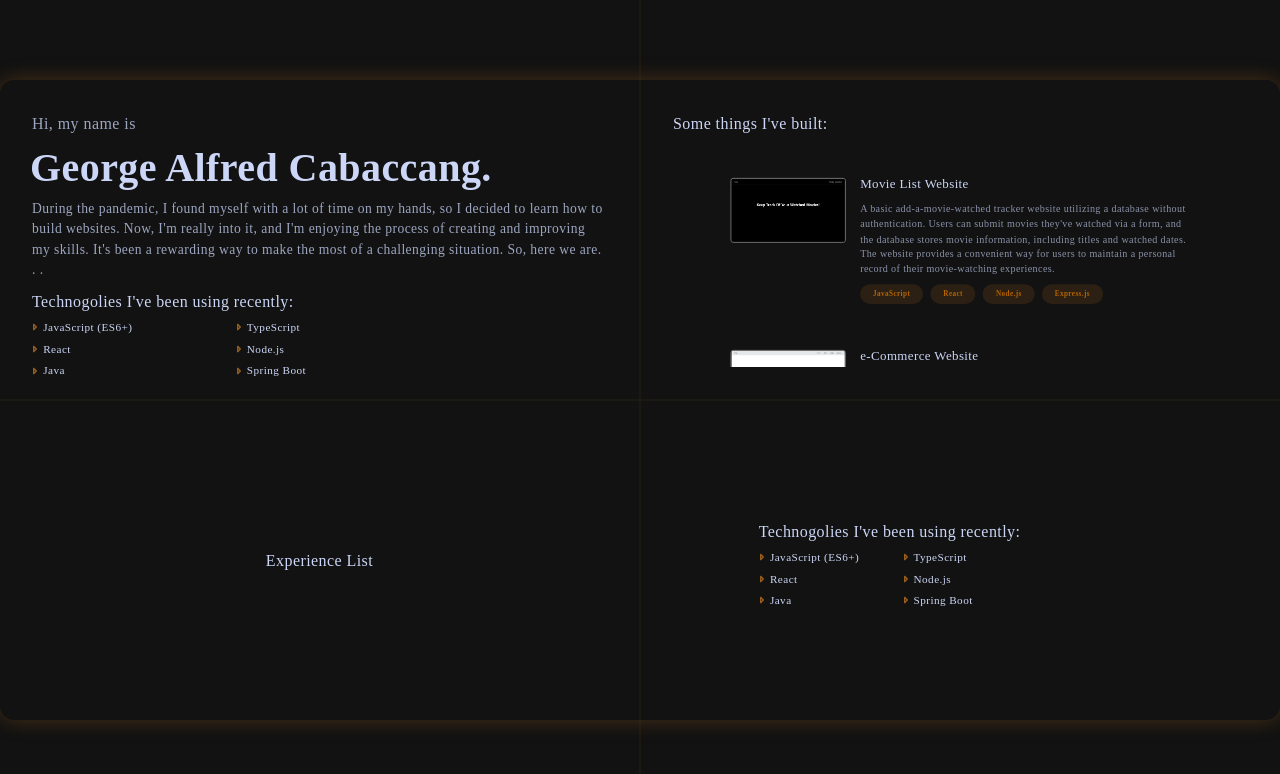
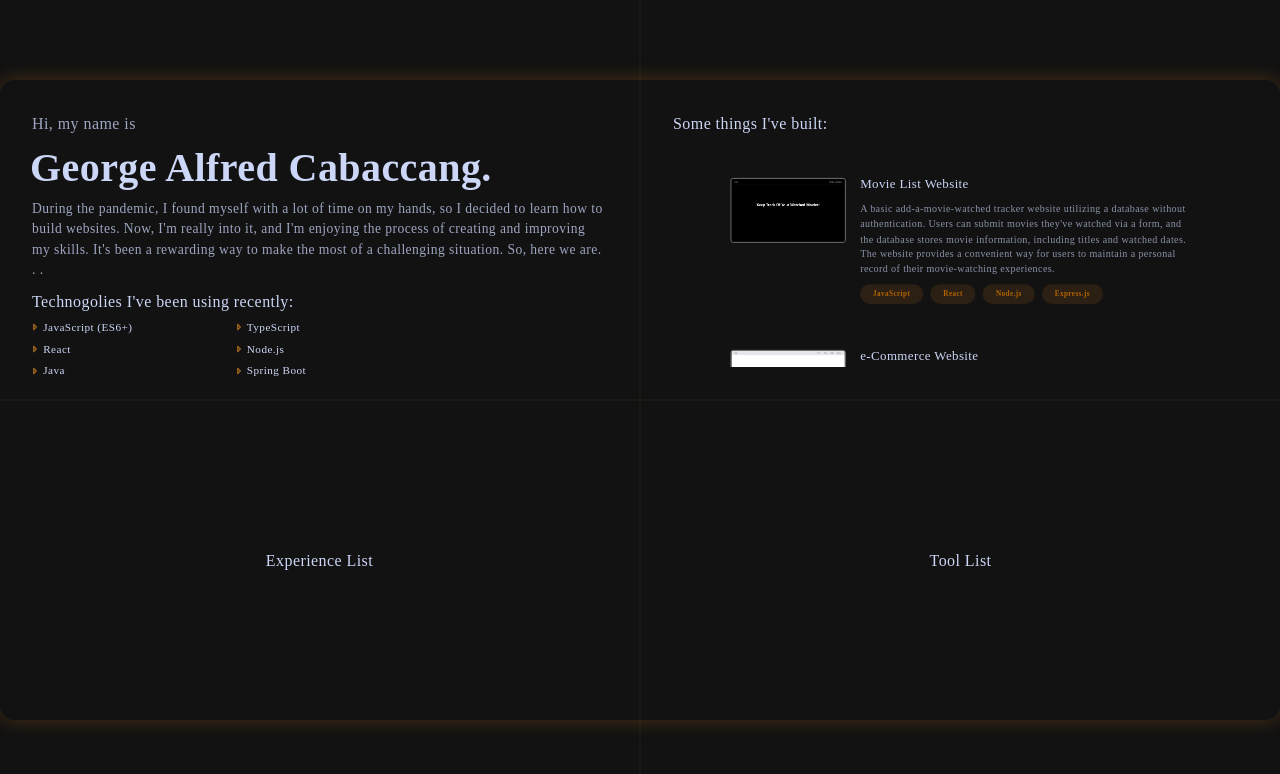
Before and after one commit to georgecabaccang/personal-website, a React (Vite) app: page / in a window 1280 px wide. Shown: the top 774 px of the page. Built offline with nearby package versions, Linux system fonts and the light colour scheme; a web font is replaced by a local one.

Commit message:
Initial commit for tools section.

```diff
--- /dev/null
+++ b/src/components/sections/tools/ToolList.tsx
@@ -0,0 +1,5 @@
+import Tool from "./toolItem/Tool";
+
+export default function ToolList() {
+    return <div>Tool List</div>;
+}
--- /dev/null
+++ b/src/components/sections/tools/toolItem/Tool.tsx
@@ -0,0 +1,3 @@
+export default function Tool({ tool }: { tool: { name: string; image: string } }) {
+    return <div></div>;
+}
--- a/src/components/ui/layout/Layout.tsx
+++ b/src/components/ui/layout/Layout.tsx
@@ -3,7 +3,7 @@ import styles from "./layout.module.css";
 import { Sections } from "../../../utils/SectionsEnum";
 import ProjectList from "../../sections/projects/ProjectList";
 import ExperienceList from "../../sections/experience/ExperienceList";
-import SkillList from "../../sections/skills/SkillList";
+import ToolList from "../../sections/tools/ToolList";
 
 const SECTIONS = [
     {
@@ -20,7 +20,7 @@ const SECTIONS = [
     },
     {
         name: Sections.TOOLS,
-        component: <SkillList />,
+        component: <ToolList />,
     },
 ];
 
```
Also changed, not shown: src/components/sections/tools/toolItem/tool.module.css (added), src/components/sections/tools/toolLost.module.css (added).
